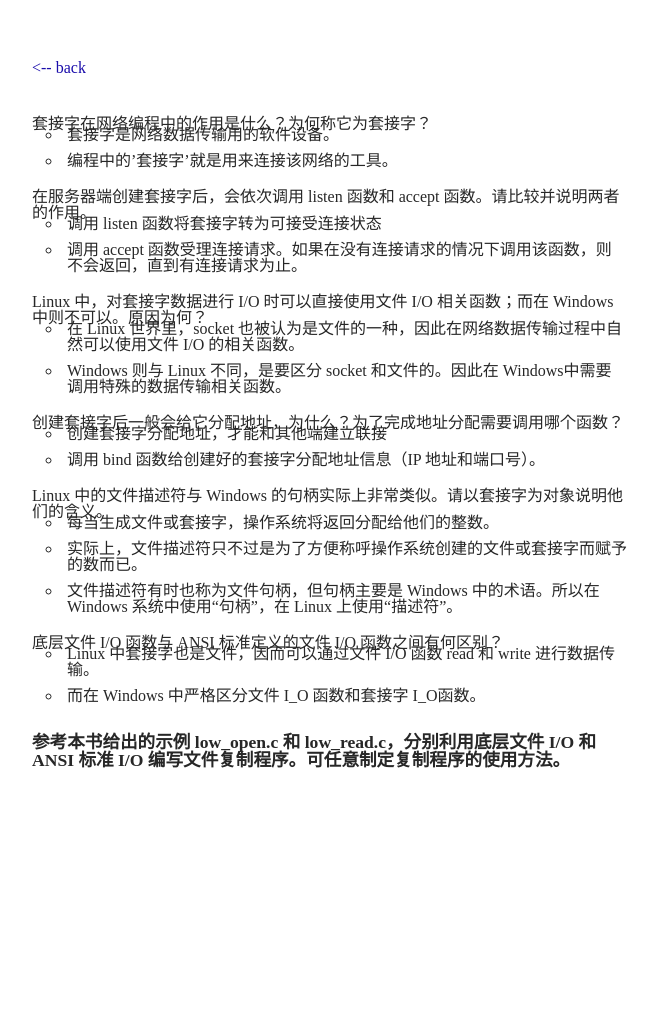
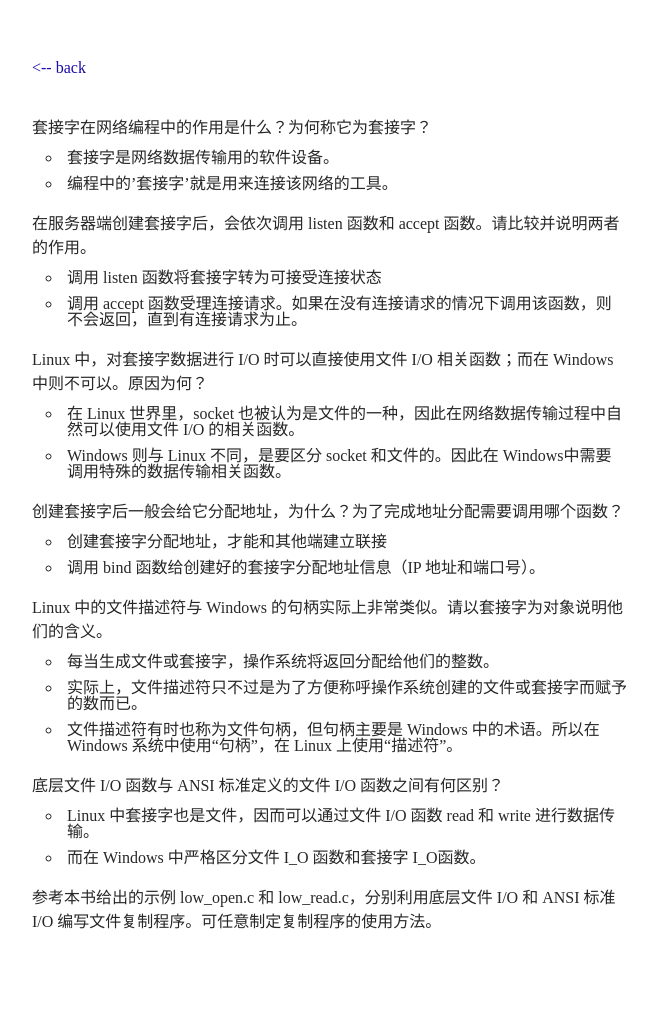
Before and after one commit to maicoder/blog, a Jekyll site: the page built from note/网络编程.md, in a window 1280 px wide. Shown: the whole page, without its empty margins (308-965 px from the left). Built offline with Jekyll 4.4.1, drawn with Linux system fonts in a browser that asks for light colours; some web fonts are replaced; our own code applies the rules of GitHub Pages for plain Markdown files; before the commit the page ends 900 px from its top, so only the background shows below that.

```diff
--- a/note/网络编程.md
+++ b/note/网络编程.md
@@ -2,35 +2,35 @@
 layout: note
 ---
 
-### 套接字在网络编程中的作用是什么？为何称它为套接字？
+套接字在网络编程中的作用是什么？为何称它为套接字？
 * 套接字是网络数据传输用的软件设备。
 * 编程中的'套接字'就是用来连接该网络的工具。
 
 
-### 在服务器端创建套接字后，会依次调用 listen 函数和 accept 函数。请比较并说明两者的作用。
+在服务器端创建套接字后，会依次调用 listen 函数和 accept 函数。请比较并说明两者的作用。
 * 调用 listen 函数将套接字转为可接受连接状态
 * 调用 accept 函数受理连接请求。如果在没有连接请求的情况下调用该函数，则不会返回，直到有连接请求为止。
 
 
-### Linux 中，对套接字数据进行 I/O 时可以直接使用文件 I/O 相关函数；而在 Windows 中则不可以。原因为何？
+Linux 中，对套接字数据进行 I/O 时可以直接使用文件 I/O 相关函数；而在 Windows 中则不可以。原因为何？
 * 在 Linux 世界里，socket 也被认为是文件的一种，因此在网络数据传输过程中自然可以使用文件 I/O 的相关函数。
 * Windows 则与 Linux 不同，是要区分 socket 和文件的。因此在 Windows中需要调用特殊的数据传输相关函数。
 
 
-### 创建套接字后一般会给它分配地址，为什么？为了完成地址分配需要调用哪个函数？
+创建套接字后一般会给它分配地址，为什么？为了完成地址分配需要调用哪个函数？
 * 创建套接字分配地址，才能和其他端建立联接
 * 调用 bind 函数给创建好的套接字分配地址信息（IP 地址和端口号）。
 
 
-### Linux 中的文件描述符与 Windows 的句柄实际上非常类似。请以套接字为对象说明他们的含义。
+Linux 中的文件描述符与 Windows 的句柄实际上非常类似。请以套接字为对象说明他们的含义。
 * 每当生成文件或套接字，操作系统将返回分配给他们的整数。
 * 实际上，文件描述符只不过是为了方便称呼操作系统创建的文件或套接字而赋予的数而已。
 * 文件描述符有时也称为文件句柄，但句柄主要是 Windows 中的术语。所以在 Windows 系统中使用“句柄”，在 Linux 上使用“描述符”。
 
 
-### 底层文件 I/O 函数与 ANSI 标准定义的文件 I/O 函数之间有何区别？
+底层文件 I/O 函数与 ANSI 标准定义的文件 I/O 函数之间有何区别？
 * Linux 中套接字也是文件，因而可以通过文件 I/O 函数 read 和 write 进行数据传输。
 * 而在 Windows 中严格区分文件 I_O 函数和套接字 I_O函数。
 
 
-## 参考本书给出的示例 low_open.c 和 low_read.c，分别利用底层文件 I/O 和 ANSI 标准 I/O 编写文件复制程序。可任意制定复制程序的使用方法。
+参考本书给出的示例 low_open.c 和 low_read.c，分别利用底层文件 I/O 和 ANSI 标准 I/O 编写文件复制程序。可任意制定复制程序的使用方法。
```
